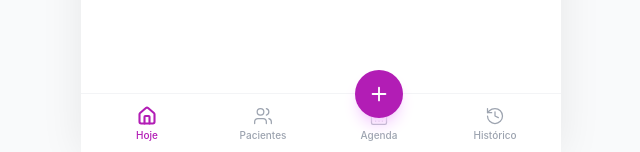
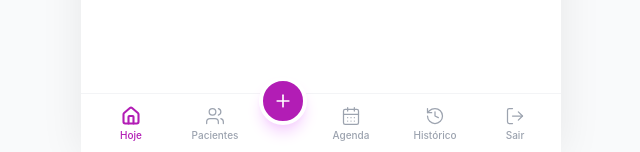
Before and after one commit to CaPinh/medapp, a Next.js app: page / in a window 1280 px wide. Shown: the part 645-797 px from the top of the page, without its empty margins (319-959 px from the left). Built offline with nearby package versions, Linux system fonts and the light colour scheme; no server answers; the database is empty.

Commit message:
Update BottomNav.tsx

```diff
--- a/components/BottomNav.tsx
+++ b/components/BottomNav.tsx
@@ -1,43 +1,80 @@
+'use client'
+
 import Link from 'next/link'
-import { Home, Users, CalendarDays, History, Plus } from 'lucide-react'
+import { useRouter } from 'next/navigation'
+import { Home, Users, CalendarDays, History, Plus, LogOut } from 'lucide-react'
+import { createClient } from '@supabase/supabase-js'
+
+const supabase = createClient(
+  process.env.NEXT_PUBLIC_SUPABASE_URL!,
+  process.env.NEXT_PUBLIC_SUPABASE_ANON_KEY!
+)
 
 type Tab = 'home' | 'patients' | 'calendar' | 'history'
 
 export default function BottomNav({ active }: { active: Tab }) {
-  const items = [
-    { href: '/',          icon: Home,        label: 'Hoje',      id: 'home'     },
-    { href: '/patients',  icon: Users,       label: 'Pacientes', id: 'patients' },
-    { href: '/calendar',  icon: CalendarDays,label: 'Agenda',    id: 'calendar' },
-    { href: '/history',   icon: History,     label: 'Histórico', id: 'history'  },
+  const router = useRouter()
+
+  async function handleLogout() {
+    await supabase.auth.signOut()
+    router.push('/login')
+  }
+
+  const leftItems = [
+    { href: '/',         icon: Home,         label: 'Hoje',      id: 'home'     },
+    { href: '/patients', icon: Users,        label: 'Pacientes', id: 'patients' },
+  ]
+
+  const rightItems = [
+    { href: '/calendar', icon: CalendarDays, label: 'Agenda',    id: 'calendar' },
+    { href: '/history',  icon: History,      label: 'Histórico', id: 'history'  },
   ]
 
   return (
     <nav className="fixed bottom-0 left-1/2 -translate-x-1/2 w-full max-w-[480px] bg-white border-t border-gray-100 px-2 py-2">
       <div className="flex items-center justify-around relative">
-        {items.map(({ href, icon: Icon, label, id }, idx) => {
-          const isActive = active === id
-          return (
-            <div key={href} className="relative flex-1 flex justify-center">
-              {idx === 2 && (
+
+        {/* Left items */}
+        {leftItems.map(({ href, icon: Icon, label, id }) => (
+          <Link key={href} href={href}
+            className={`flex flex-col items-center gap-0.5 px-4 py-1 rounded-xl transition-colors flex-1 ${
+              active === id ? 'text-purple-600' : 'text-gray-400 hover:text-gray-600'
+            }`}>
+            <Icon size={20} strokeWidth={active === id ? 2.5 : 1.5} />
+            <span className="text-[10px] font-medium">{label}</span>
+          </Link>
+        ))}
+
+        {/* Center FAB */}
+        <div className="flex-1 flex justify-center relative">
           <Link
             href="/appointments/new"
-                  className="absolute -top-8 left-1/2 -translate-x-1/2 w-12 h-12 bg-purple-600 rounded-full flex items-center justify-center shadow-lg shadow-purple-200 hover:bg-purple-700 transition-colors z-10"
+            className="absolute -top-7 w-12 h-12 bg-purple-600 rounded-full flex items-center justify-center shadow-lg shadow-purple-200 hover:bg-purple-700 transition-colors border-4 border-white"
           >
-                  <Plus size={22} className="text-white" />
+            <Plus size={20} className="text-white" />
           </Link>
-              )}
-              <Link
-                href={href}
-                className={`flex flex-col items-center gap-0.5 px-3 py-1 rounded-xl transition-colors ${
-                  isActive ? 'text-purple-600' : 'text-gray-400 hover:text-gray-600'
-                }`}
-              >
-                <Icon size={20} strokeWidth={isActive ? 2.5 : 1.5} />
+          {/* Empty space to preserve layout */}
+          <div className="h-10 w-12" />
+        </div>
+
+        {/* Right items */}
+        {rightItems.map(({ href, icon: Icon, label, id }) => (
+          <Link key={href} href={href}
+            className={`flex flex-col items-center gap-0.5 px-4 py-1 rounded-xl transition-colors flex-1 ${
+              active === id ? 'text-purple-600' : 'text-gray-400 hover:text-gray-600'
+            }`}>
+            <Icon size={20} strokeWidth={active === id ? 2.5 : 1.5} />
             <span className="text-[10px] font-medium">{label}</span>
           </Link>
-            </div>
-          )
-        })}
+        ))}
+
+        {/* Logout */}
+        <button onClick={handleLogout}
+          className="flex flex-col items-center gap-0.5 px-3 py-1 rounded-xl text-gray-400 hover:text-red-500 transition-colors flex-1">
+          <LogOut size={20} strokeWidth={1.5} />
+          <span className="text-[10px] font-medium">Sair</span>
+        </button>
+
       </div>
     </nav>
   )
```
Lines whose indentation alone changed are shown as unchanged.
